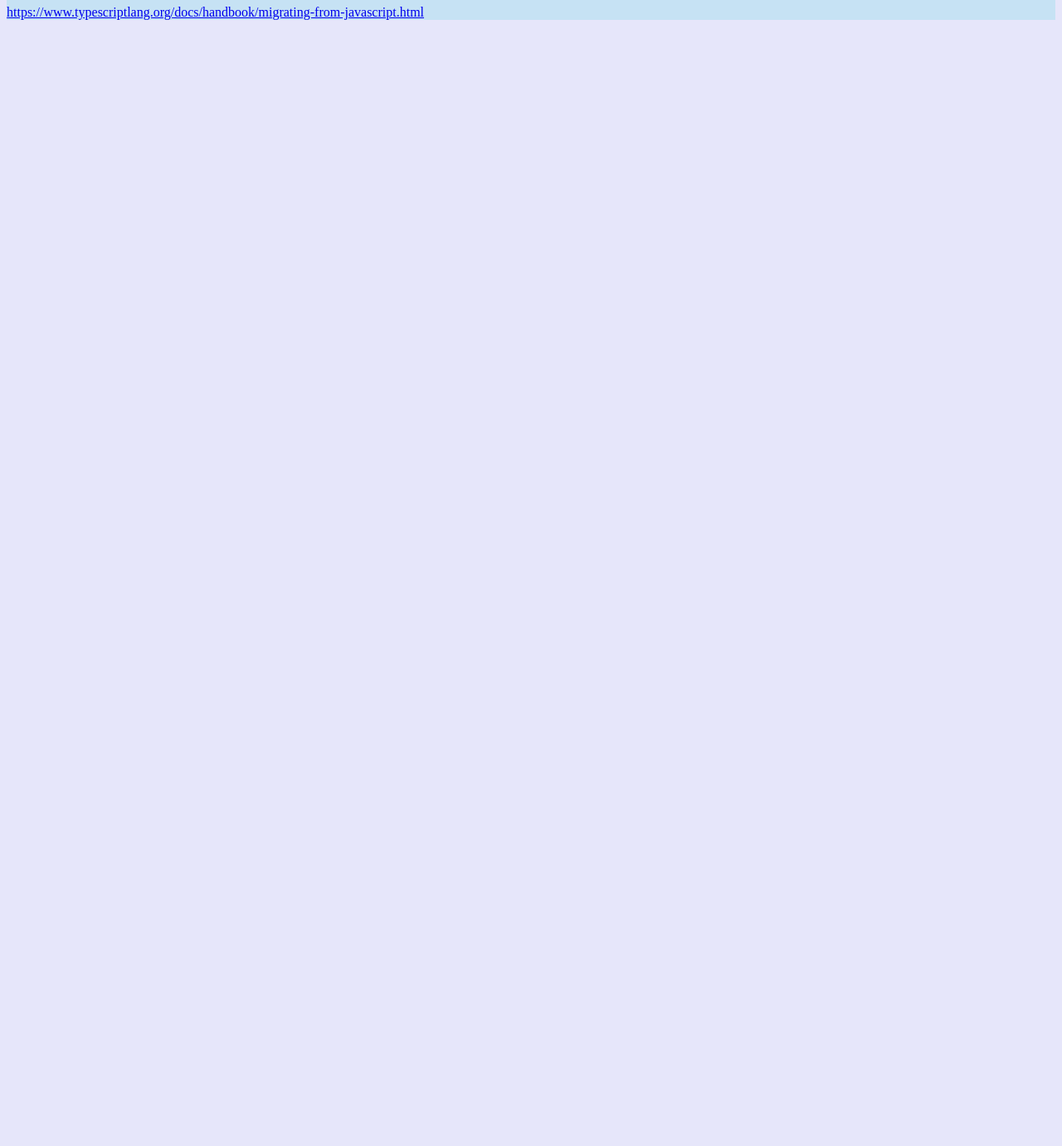
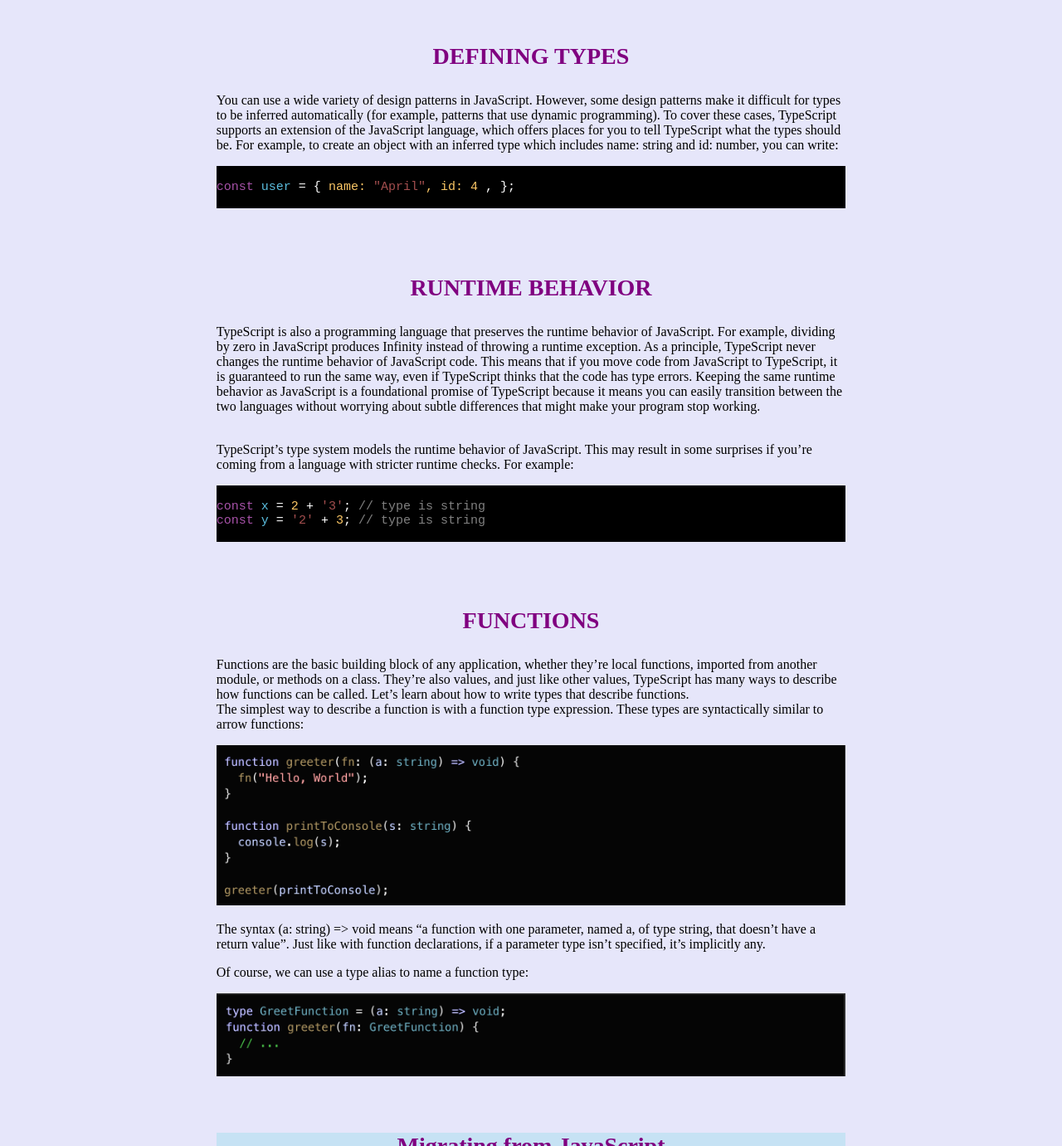
Before and after one commit to cs401-fall2022/lesson14-aprilclark597, a website: page index.html in a window 1280 px wide. Shown: the part 1419-2800 px from the top of the page at 83% size. Before the commit the page ends 1505 px from the top, so only its background shows below. Drawn offline with Linux system fonts and the light colour scheme.

Commit message:
less ugly

```diff
--- a/css/style.css
+++ b/css/style.css
@@ -1,5 +1,6 @@
 
 *{background-color: lavender;}
+/* *{font-family: 'Arial Narrow', Arial, sans-serif} */
 
 h1{
     font-size: 30px;
@@ -8,19 +9,19 @@ h1{
 
    }
 h2{
-    font-size: 16px;
+    font-size: 18px;
     text-align: center;
     background-color: rgb(198, 226, 244);
 
 }
 h3{
-    font-size: 20px;
+    font-size: 28px;
     color: purple;
     text-align: center;
-    text-decoration-line: underline;
+    text-decoration:dotted
 }
 p{
-   font-size: 14px;
+   font-size: 16px;
 }
 .fourth{
     background-color: rgb(198, 226, 244);
@@ -29,18 +30,24 @@ p{
     color: navy;
 }
 .code{
-    font-size: 12px;
+    font-size: 15px;
     font-family: monospace;
-    color: rgb(223, 127, 1);
-    background-color: white;
+    color: rgb(253, 200, 102);
+    background-color: black;
 }
+
 #logo{
     height: 200px;
 }
 
 .nav{
-    display: flex;
+    position: fixed;
+    top: 0;
+    width: 60%;
+    margin-left: auto;
+	margin-right: auto;
 }
+
 .nav ul{
     list-style-type: none;
     background-color: pink;
@@ -56,4 +63,40 @@ p{
     text-decoration: none;
     text-size-adjust: large;
     font-size: large;
+    font-weight: 800;
 }
+.page{
+    width: 60%;
+    margin-left: auto;
+	margin-right: auto;
+}
+
+.codeImage {
+    height: 100%;
+    width: 100%
+}
+
+.define{
+    background-color: black;
+    color: rgb(167, 82, 169);
+}
+
+.comments{
+    background-color: black;
+    color: grey
+}
+
+.var{
+    background-color: black;
+    color: rgb(91, 190, 223)
+}
+
+.string{
+    background-color: black;
+    color: rgb(163, 78, 78);
+}
+
+.oper{
+    background-color: black;
+    color: white;
+}
--- a/index.html
+++ b/index.html
@@ -1,5 +1,6 @@
 <!DOCTYPE html>
 <html lang="en">
+<div class="page">
 
   <head>
     <meta charset="UTF-8" />
@@ -14,19 +15,22 @@
     <div class="nav">
       <ul>
         <br>
-      <li style="display: inline-block"><a href="http://127.0.0.1:3002/index.html#start">START</a></li>&emsp;
-      <li style="display: inline-block"><a href="http://127.0.0.1:3002/index.html#types">TYPES</a></li>&emsp;
-      <li style="display: inline-block"><a href="http://127.0.0.1:3002/index.html#definingTypes">DEFINING TYPES</a></li>&emsp;
-      <li style="display: inline-block"><a href="http://127.0.0.1:3002/index.html#runtime">RUNTIME BEHAVIOR</a></li>
+        <li style="display: inline-block"><a href="http://127.0.0.1:3002/index.html#start">START</a></li>&emsp;&emsp;
+        <li style="display: inline-block"><a href="http://127.0.0.1:3002/index.html#types">TYPES</a></li>&emsp;&emsp;
+        <li style="display: inline-block"><a href="http://127.0.0.1:3002/index.html#definingTypes">DEFINING TYPES</a>
+        </li>&emsp;&emsp;
+        <li style="display: inline-block"><a href="http://127.0.0.1:3002/index.html#runtime">RUNTIME BEHAVIOR</a></li>&emsp;&emsp;
+        <li style="display: inline-block"><a href="http://127.0.0.1:3002/index.html#functions">FUNCTIONS</a></li>
         <br><br>
       </ul>
     </div>
-  <br>
+    <br><br><br><br><br><br>
     <div style="text-align: center;">
       <img src="top.png" alt="TS Logo">
     </div>
+    <br><br>
     <h1 id="start">Learn TypeScript Basics!</h1>
-  <h2>- for JavaScript Programmers</h2>
+    <h2>- for JavaScript Programmers</h2><br>
     <div>
       <p>
         If you're new to TypeScript, we can think of this new tool as a layer on
@@ -35,19 +39,38 @@
         variable and assigning it to a particular value, TypeScript will use the value as its type.
         You may have written JavaScript in Visual Studio Code, and had editor auto-completion.
         Visual Studio Code uses TypeScript under the hood to make it easier to work with JavaScript.
+        <br> <br>TypeScript is a bit unusual as a language in that it neither runs in an interpreter
+        (as Python and Ruby do) nor compiles down to a lower-level language (as Java and C do).
+        Instead, it compiles to another high-level language, JavaScript. It is this JavaScript that
+        runs, not your TypeScript. So TypeScript’s relationship with JavaScript is essential, but it
+        can also be a source of confusion. Understanding this relationship will help you be a more
+        effective TypeScript developer.
       </p>
       <br><br>
+      <div>
         <h3 id="types">TYPES</h3>
-    <p>
-      TypeScript makes developers lives easier by enforcing strict types.
+        <p>TypeScript is a <strong>superset</strong> of JavaScript. In other words, all JavaScript programs are already
+          TypeScript programs. TypeScript has some syntax of its own, so TypeScript programs are not,
+          in general, valid JavaScript programs.<br><br>TypeScript adds a type system that models
+          JavaScript’s runtime behavior and tries to spot code which will throw exceptions at runtime.
+          But you shouldn’t expect it to flag every exception. It is possible for code to pass the
+          type checker but still throw at runtime.<br><br>While TypeScript’s type system largely
+          models JavaScript behavior, there are some constructs that JavaScript allows but TypeScript
+          chooses to bar, such as calling functions with the wrong number of arguments.
+          This is largely a matter of taste.<br><br>TypeScript makes developers lives easier by enforcing strict
+          types.
           JavaScript provides language primitives like string and
           number, but it doesn’t check that you’ve consistently assigned them.
           TypeScript does this for us! This means that an existing JavaScript code
           is not wasted - it is also TypeScript code. The main benefit of TypeScript is that it can
           highlight unexpected behavior in your code, lowering the chance of bugs.
         </p>
-    <p class="code"><br>let helloWorld = "Hello World!"<br><br></p>
+        <p class="code"><br>let <span class="var">helloWorld</span> <span class="oper">=</span> <span
+            class="string">"Hello World!"</span><br><br>
+        </p>
         <p>Typescript recognizes the text as a string, and sets the variable helloWorld to type string.</p>
+        <br><br>
+      </div>
       <div style="text-align: center;"><img id="logo" src="jsts.jpg" alt="Typescript inside Javascript"></div>
       <br><br>
       <h3 id="definingTypes">DEFINING TYPES</h3>
@@ -56,12 +79,13 @@
         difficult for types to be inferred automatically (for example, patterns that use dynamic programming).
         To cover these cases, TypeScript supports an extension of the JavaScript language, which offers places
         for you to tell TypeScript what the types should be.
-      For example, to create an object with an inferred type which includes name: string and id: number, you can write:
+        For example, to create an object with an inferred type which includes name: string and id: number, you can
+        write:
       <p class="code"><br>
-      const user = {
-      name: "April",
-      id: 4,
-      };
+        <span class="define">const</span> <span class="var">user</span> <span class="oper">= {</span>
+        name: <span class="string">"April"</span>,
+        id: 4
+        <span class="oper">, };</span>
         <br><br>
       </p>
       </p>
@@ -78,15 +102,47 @@
         that might make your program stop working.
         <br><br>
       </p>
+      <p>TypeScript’s type system models the runtime behavior of JavaScript. This may result in some surprises if you’re
+        coming from a language with stricter runtime checks. For example:</p>
+      <p class="code">
+        <br><span class="define">const </span><span class="var">x</span> <span class="oper">=</span> 2 <span
+          class="oper">+</span> <span class="string">'3'</span><span class="oper">;</span>
+        <span class="comments">// type is string
+        </span>
+        <br>
+        <span class="define">const </span><span class="var">y</span> <span class="oper">=</span> <span
+          class="string">'2'</span> <span class="oper">+</span> 3<span class="oper">;</span>
+        <span class="comments">// type is string</span><br><br>
+      </p>
+      <br><br>
+      <div>
+        <h3 id="functions">FUNCTIONS</h3>
+        <p>Functions are the basic building block of any application, whether they’re local functions,
+          imported from another module, or methods on a class. They’re also values, and just like
+          other values, TypeScript has many ways to describe how functions can be called.
+          Let’s learn about how to write types that describe functions.<br>
+          The simplest way to describe a function is with a function type expression.
+          These types are syntactically similar to arrow functions:
+        </p>
+        <div>
+          <div><img class="codeImage" src="functioncode.png" alt="Function code"></div>
+          <p>The syntax (a: string) => void means “a function with one parameter, named a, of type
+            string, that doesn’t have a return value”. Just like with function declarations, if a
+            parameter type isn’t specified, it’s implicitly any.</p>
+          <p>Of course, we can use a type alias to name a function type:</p>
+          <div><img class="codeImage" src="greeter.png" alt="greeter function"></div>
+        </div>
+      </div>
       <br><br>
       <div class="fourth">
         <h3 class="fourth">Migrating from JavaScript</h3>
-      <p class="fourth">For information on the process of migrating your JavaScript files to TypeScript, click the link
-        below!</p>
+        <p class="fourth">For information on the process of migrating your JavaScript files to TypeScript, click the
+          link below!</p>
         <a class="fourth"
           href="https://www.typescriptlang.org/docs/handbook/migrating-from-javascript.html">https://www.typescriptlang.org/docs/handbook/migrating-from-javascript.html</a>
       </div><br><br><br>
     </div>
   </body>
+</div>
 
 </html>
```
Also changed, not shown: functioncode.png (added), greeter.png (added). Lines whose indentation alone changed are shown as unchanged.
